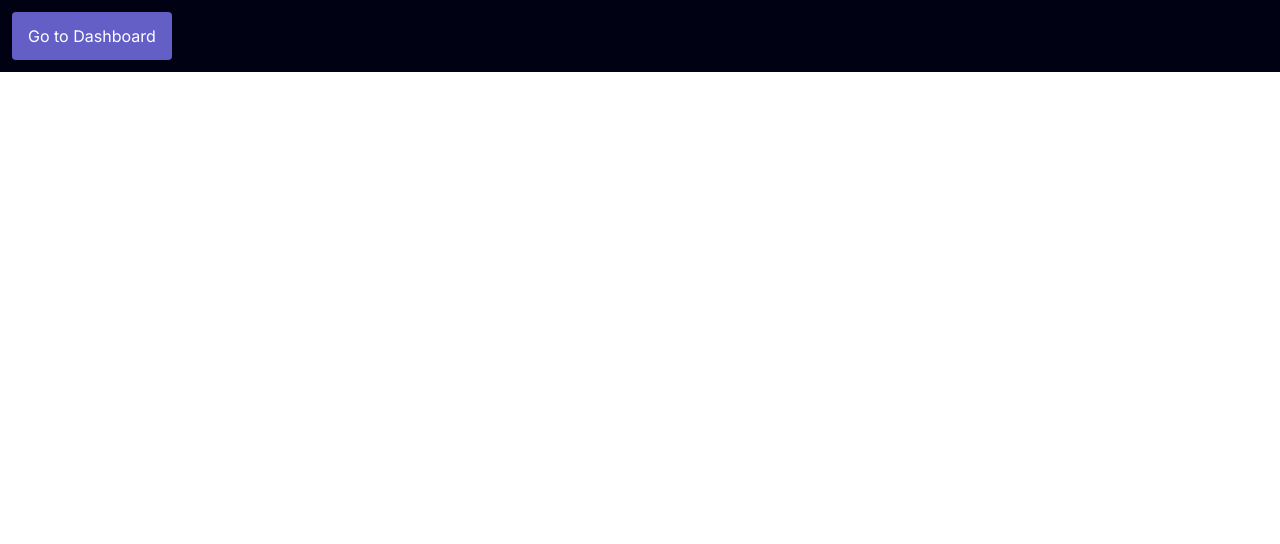
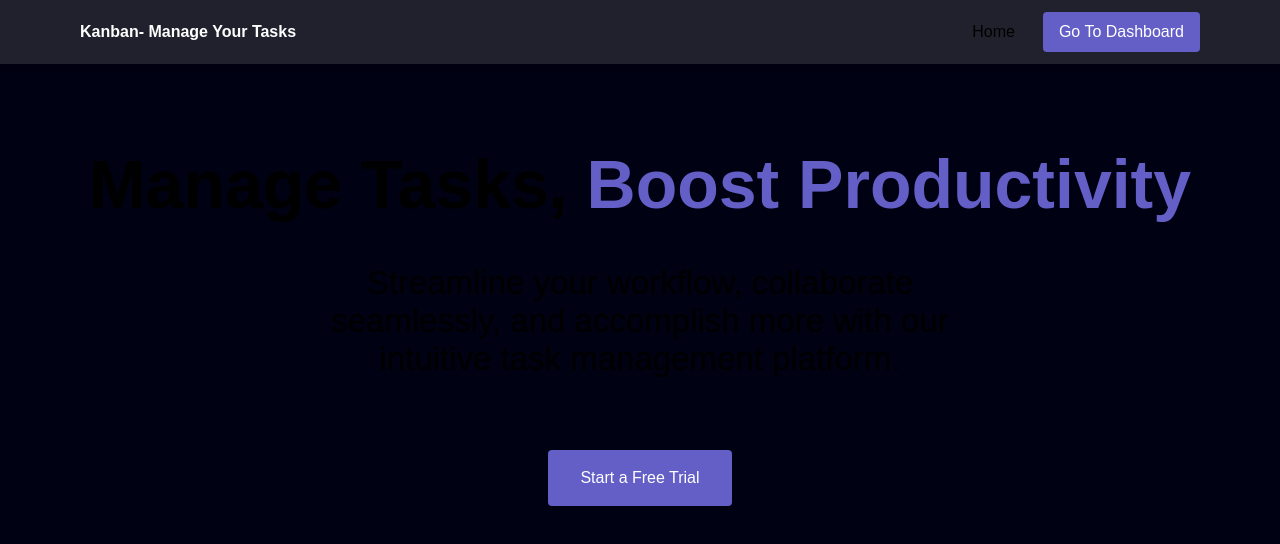
Before and after one commit to josssss07/kanban-task-management, a Next.js app: page / in a window 1280 px wide. Shown: the top 544 px of the page. Built offline with nearby package versions, Linux system fonts and the light colour scheme.

Commit message:
landing wireframed

```diff
--- a/src/app/Components/Navbar/navbar.jsx
+++ /dev/null
@@ -1,75 +0,0 @@
-import React from 'react';
-import { Menu, X } from 'lucide-react';
-
-const Navbar2 = () => {
-  const [isOpen, setIsOpen] = React.useState(false);
-
-  const menuItems = [
-    { title: 'Home', path: '/' },
-    { title: 'About', path: '/about' },
-    { title: 'Services', path: '/services' },
-    { title: 'Contact', path: '/contact' },
-  ];
-
-  return (
-    <nav className="bg-white shadow-lg">
-      <div className="max-w-6xl mx-auto px-4">
-        <div className="flex justify-between items-center h-16">
-          {/* Logo */}
-          <div className="flex-shrink-0">
-            <a href="/" className="text-2xl font-bold text-gray-800">
-              Logo
-            </a>
-          </div>
-
-          {/* Desktop Menu */}
-          <div className="hidden md:flex space-x-8">
-            {menuItems.map((item) => (
-              <a
-                key={item.title}
-                href={item.path}
-                className="text-gray-600 hover:text-gray-900 px-3 py-2 rounded-md text-sm font-medium"
-              >
-                {item.title}
-              </a>
-            ))}
-          </div>
-
-          {/* Mobile Menu Button */}
-          <div className="md:hidden">
-            <button
-              onClick={() => setIsOpen(!isOpen)}
-              className="text-gray-600 hover:text-gray-900 focus:outline-none"
-            >
-              {isOpen ? (
-                <X className="h-6 w-6" />
-              ) : (
-                <Menu className="h-6 w-6" />
-              )}
-            </button>
-          </div>
-        </div>
-
-        {/* Mobile Menu */}
-        {isOpen && (
-          <div className="md:hidden">
-            <div className="px-2 pt-2 pb-3 space-y-1 sm:px-3">
-              {menuItems.map((item) => (
-                <a
-                  key={item.title}
-                  href={item.path}
-                  className="block text-gray-600 hover:text-gray-900 hover:bg-gray-50 px-3 py-2 rounded-md text-base font-medium"
-                  onClick={() => setIsOpen(false)}
-                >
-                  {item.title}
-                </a>
-              ))}
-            </div>
-          </div>
-        )}
-      </div>
-    </nav>
-  );
-};
-
-export default Navbar2;
--- /dev/null
+++ b/src/app/Componets/Home_layout.jsx
@@ -0,0 +1,28 @@
+import React from 'react'
+import { CheckCircle, Layout, Calendar, Users, ArrowRight, Clock } from 'lucide-react';
+
+const HomePageDesign = () => {
+  return (
+    <div className='min-h-screen bg-black'>
+        <div className='max-w-7xl mx-auto px-4 py-16 sm:px-6 lg:px-8'>
+            <div className='text-center p-10'>
+                <div className='text-heading-xxxx-large'>
+                  <h1>Manage Tasks, <span className='text-main-purple'>Boost Productivity</span></h1>
+                </div>
+                <div>
+                  <p className='text-standout-m text-gray-600 mb-8 max-w-2xl mx-auto'>Streamline your workflow, collaborate seamlessly, and accomplish more with our intuitive task management platform.</p>
+                </div>
+            </div>
+            <div className='flex justify-center'>
+              <button
+                className='flex items-center justify-center px-8 py-4 bg-main-purple text-white rounded hover:bg-main-purple-hover transition-colors'
+              >
+                Start a Free Trial
+              </button>
+            </div>
+        </div>
+    </div>
+  )
+}
+
+export default HomePageDesign
--- /dev/null
+++ b/src/app/Componets/Navbar.jsx
@@ -0,0 +1,47 @@
+import React from 'react';
+
+const Navbar = ({
+  navigationLinks = [
+    { path: '/', label: 'Home' },
+    //add more paths here later
+  ],
+  onDashboardClick = () => window.location.href = '/#'
+}) => {
+  return (
+    <nav className="bg-very-dark-grey shadow-md fixed top-0 left-0 right-0 z-50">
+      <div className="max-w-6xl mx-auto px-4">
+        <div className="flex items-center justify-between h-16">
+          {/* Logo */}
+          <div className="font-bold text-xl">
+            <a href="/" className="text-white">
+              Kanban- Manage Your Tasks
+            </a>
+          </div>
+
+          {/* Navigation Links */}
+          <div className="flex items-center space-x-4">
+            {navigationLinks.map((link) => (
+              <a
+                key={link.path}
+                href={link.path}
+                className="text-gray-300 hover:text-white px-3 py-2"
+              >
+                {link.label}
+              </a>
+            ))}
+
+            {/* Button */}
+            <button
+              className="px-4 py-2 bg-main-purple text-white rounded hover:bg-main-purple-hover transition-colors"
+              onClick={onDashboardClick}
+            >
+              Go To Dashboard
+            </button>
+          </div>
+        </div>
+      </div>
+    </nav>
+  );
+};
+
+export default Navbar;
--- a/src/app/Landing_page/Landing.jsx
+++ b/src/app/Landing_page/Landing.jsx
@@ -1,38 +1,15 @@
 'use client';
 
 import { useRouter } from 'next/navigation';
+import Navbar from '../Componets/Navbar';
+import HomePageDesign from '../Componets/Home_layout';
 
 export default function LandingPage() {
-  const router = useRouter();
-
-  const handleRedirect = () => {
-    router.push('/#');
-  };
 
   return (
-    <div className='bg-black h-full w-full p-3'>
-      <button
-        onClick={handleRedirect}
-        className='px-4 py-3 bg-main-purple text-white rounded hover:bg-main-purple-hover'
-      >
-        Go to Dashboard
-      </button>
-
+    <div>
+      <Navbar></Navbar>
+      <HomePageDesign></HomePageDesign>
     </div>
-
-    // <div className="bg-gradient-to-b from-gray-900 to-black min-h-screen text-red">
-    //   <nav className="p-10 flex items-center justify-between">
-    //     <div className="text-xl font-bold">Navbar goes here (make this a component)</div>
-    //     <button
-    //       onClick={handleRedirect}
-    //       className="flex items-center px-6 py-3 text-white font-semibold text-sm uppercase tracking-wide rounded-full shadow-lg hover:from-purple-600 hover:to-blue-500 hover:scale-105 transition-all duration-300 ease-in-out"
-    //     >
-    //       Go to Dashboard
-    //     </button>
-    //   </nav>
-    //   <div className="flex items-center justify-center">
-    //     <h1 className="text-4xl font-extrabold text-gray-200">Kanban</h1>
-    //   </div>
-    // </div>
   );
 }
--- a/src/app/globals.css
+++ b/src/app/globals.css
@@ -1,11 +1,5 @@
+/*
 
-@tailwind base;
-@tailwind components;
-@tailwind utilities;
-
-@import url('https://fonts.googleapis.com/css2?family=Plus+Jakarta+Sans:ital,wght@0,200..800;1,200..800&display=swap');
-
-/*
 :root {
   --foreground-rgb: 0, 0, 0;
   --background-start-rgb: 214, 219, 220;
@@ -115,7 +109,6 @@ body {
   }
 }
 
-/* Body Styling */
 body {
   color: var(--color-text);
   background: var(--color-background);
@@ -142,7 +135,7 @@ body {
   border-radius: 25px;
 }
 
-/* Text Balance Utility */
+
 @layer utilities {
   .text-balance {
     text-wrap: balance;
--- a/src/app/layout.jsx
+++ b/src/app/layout.jsx
@@ -7,15 +7,13 @@ const inter = Inter({ subsets: ["latin"] });
 
 export const metadata = {
   title: "Kanban-Task-Manager",
-  description: "Generated by create next app",
+  description: "A simple task manager",
 };
 
 export default function RootLayout({ children }) {
   return (
-    <html lang="en" className="min-h-full p-0 m-0 box-border custom-root-layout">
-      <body
-        className={`${inter.className} box-border font-sans h-full p-0 m-0 text-[var(--color-text)] bg-[var(--color-dialog)] overflow-y-hidden`}
-      >
+    <html lang="en" >
+      <body>
         {children}
       </body>
     </html>
--- a/tailwind.config.js
+++ b/tailwind.config.js
@@ -26,6 +26,12 @@ module.exports = {
         'sans':['Plus Jakarta Sans', 'sans-serif'],
       },
       fontSize:{
+        'heading-xxxx-large':['68px',
+          {
+            lineHeight:'160px',
+            fontWeight:'700',
+          }
+        ],
         'heading-xl':['24px' ,
            {lineHeight:'30px',
             fontWeight:'700',
@@ -52,6 +58,12 @@ module.exports = {
           {lineHeight:'15px',
            fontWeight:'700',
           }],
+
+          'standout-m':['33px' ,
+          {lineHeight:'38px',
+           fontWeight:'70',
+          }],
+
       },
     extend: {
       backgroundImage: {
```
